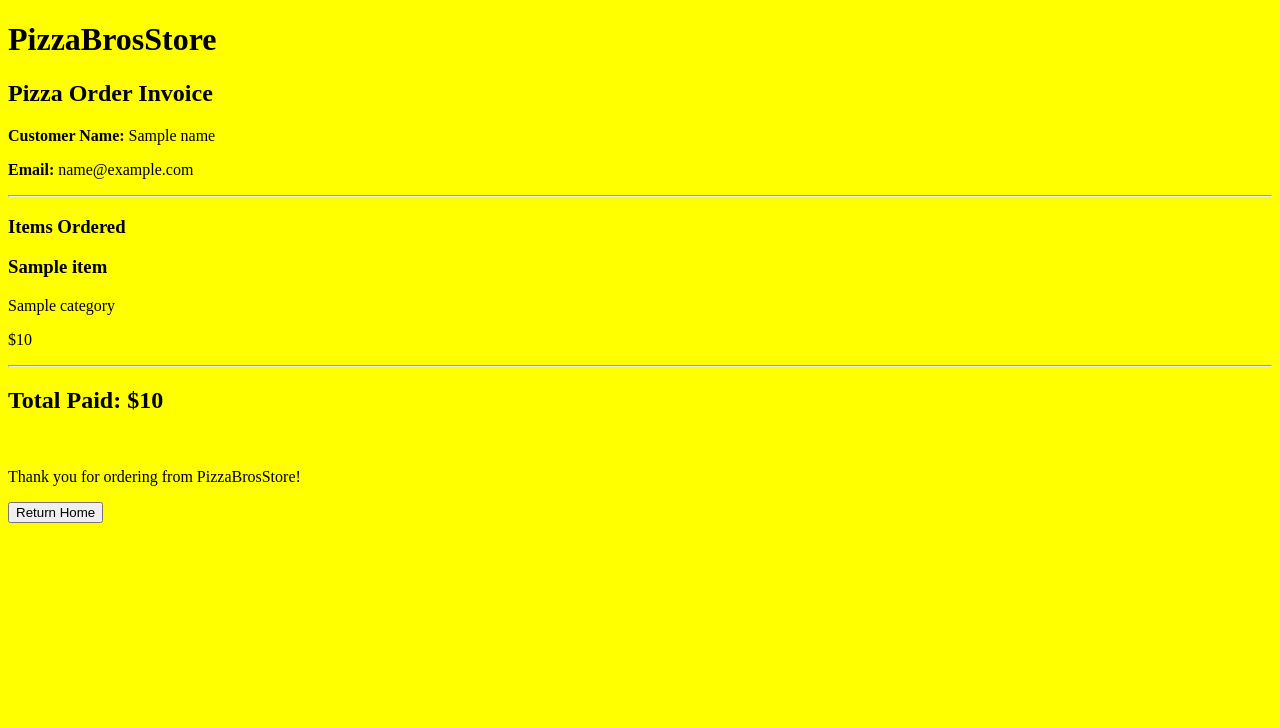
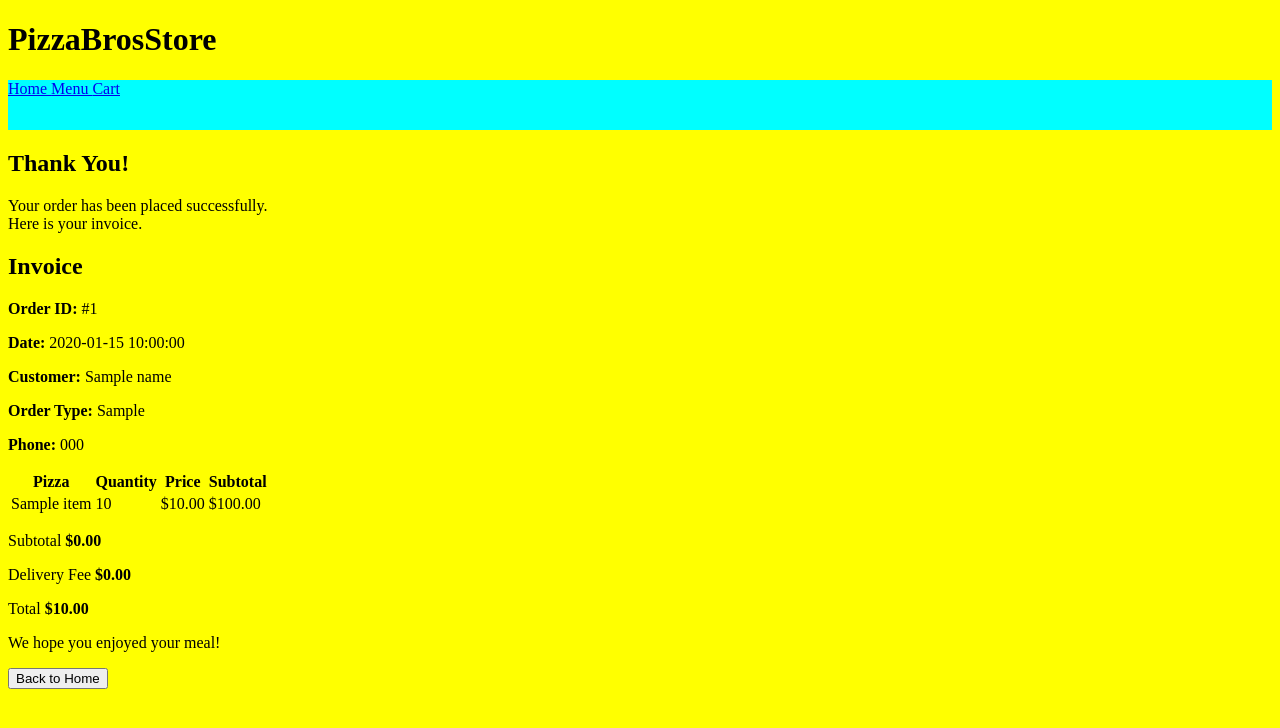
Before and after one commit to zach766/-12-credits--work-website-Assessment, a Flask app: template PizzaBrosStore/templates/invoice.html in a window 1280 px wide. Shown: the top 728 px of the page. Run offline with Flask 3, Linux system fonts and the light colour scheme; the template is opened without the code that fills it: most values are stand-ins (such as "Sample title", 1, 10 or a date in 2020).

Commit message:
fix debug the cart items

```diff
--- a/PizzaBrosStore/templates/invoice.html
+++ b/PizzaBrosStore/templates/invoice.html
@@ -1,211 +1,253 @@
 <!DOCTYPE html>
 <html lang="en">
 
-
 <head>
-
 
 <meta charset="UTF-8">
 
+<meta name="viewport"
+content="width=device-width, initial-scale=1.0">
 
-<meta name="viewport" content="width=device-width, initial-scale=1.0">
-
-
-
-<title>Pizza Invoice</title>
-
-
-
+<title>PizzaBrosStore Invoice</title>
 
 <link rel="stylesheet"
 href="{{ url_for('static', filename='style.css') }}">
 
-
-
 </head>
-
-
 
 
 <body>
 
 
-
-
 <header>
 
-
 <h1>
-
 PizzaBrosStore
-
 </h1>
 
+<nav>
+
+<a href="/">
+Home
+</a>
+
+<a href="/products">
+Menu
+</a>
+
+<a href="/cart">
+Cart
+</a>
+
+</nav>
 
 </header>
 
 
 
+<section class="invoice-page">
+
+
+<h2 class="thank-you">
+Thank You!
+</h2>
+
+
+<p class="invoice-message">
+Your order has been placed successfully.
+<br>
+Here is your invoice.
+</p>
 
 
 
-<section class="checkout">
-
-
-
+<div class="invoice-card">
 
 
 <h2>
-
-Pizza Order Invoice
-
+Invoice
 </h2>
 
 
 
+<div class="invoice-info">
+
+
+<p>
+<strong>Order ID:</strong>
+#{{ order_id }}
+</p>
+
+
+<p>
+<strong>Date:</strong>
+{{ date }}
+</p>
+
+
+</div>
+
+
+
+<p>
+<strong>Customer:</strong>
+{{ name }}
+</p>
+
+
+<p>
+<strong>Order Type:</strong>
+{{ order_type|capitalize }}
+</p>
+
+
+{% if order_type == "delivery" %}
+
+<p>
+<strong>Address:</strong>
+{{ address }}
+</p>
+
+{% endif %}
+
+
+<p>
+<strong>Phone:</strong>
+{{ phone }}
+</p>
+
+
+
+<table>
+
+
+<thead>
+
+<tr>
+
+<th>
+Pizza
+</th>
+
+<th>
+Quantity
+</th>
+
+<th>
+Price
+</th>
+
+<th>
+Subtotal
+</th>
+
+</tr>
+
+</thead>
+
+
+
+<tbody>
+
+
+{% for item in cart %}
+
+
+<tr>
+
+<td>
+{{ item.name }}
+</td>
+
+<td>
+{{ item.quantity }}
+</td>
+
+<td>
+${{ "%.2f"|format(item.price) }}
+</td>
+
+<td>
+${{ "%.2f"|format(item.price * item.quantity) }}
+</td>
+
+</tr>
+
+
+{% endfor %}
+
+
+</tbody>
+
+
+</table>
+
+
+
+<div class="invoice-totals">
+
 
 <p>
 
-<strong>Customer Name:</strong> {{ name }}
+<span>
+Subtotal
+</span>
+
+<strong>
+${{ "%.2f"|format(subtotal) }}
+</strong>
 
 </p>
 
 
 <p>
 
-<strong>Email:</strong> {{ email }}
+<span>
+Delivery Fee
+</span>
+
+<strong>
+${{ "%.2f"|format(delivery_fee) }}
+</strong>
 
 </p>
 
 
+<p class="final-total">
 
+<span>
+Total
+</span>
 
-<hr>
-
-
-
-
-<h3>
-
-Items Ordered
-
-</h3>
-
-
-
-
-
-{% for item in cart %}
-
-
-
-
-
-<div class="cart-item">
-
-
-
-
-
-<div>
-
-
-
-
-<h3>
-
-{{ item.name }}
-
-</h3>
-
-
-
-
-<p>
-
-{{ item.category }}
+<strong>
+${{ "%.2f"|format(total) }}
+</strong>
 
 </p>
-
-
-
-
-
-<p>
-
-${{ item.price }}
-
-</p>
-
-
 
 
 </div>
 
 
 
+<p class="invoice-thanks">
+We hope you enjoyed your meal!
+</p>
+
+
+<a href="/">
+
+<button>
+Back to Home
+</button>
+
+</a>
 
 
 </div>
 
 
-
-
-{% endfor %}
-
-
-
-
-
-<hr>
-
-
-
-
-
-<h2>
-
-Total Paid: ${{ total }}
-
-</h2>
-
-
-
-
-<br>
-
-
-
-
-<p>
-
-Thank you for ordering from PizzaBrosStore!
-
-</p>
-
-
-
-
-<a href="/">
-
-
-<button>
-
-Return Home
-
-</button>
-
-
-</a>
-
-
-
-
-
 </section>
-
-
-
 
 
 </body>
```
